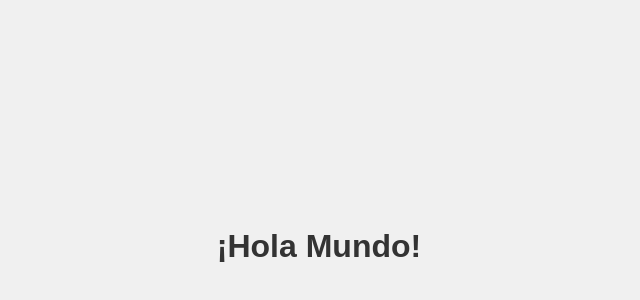
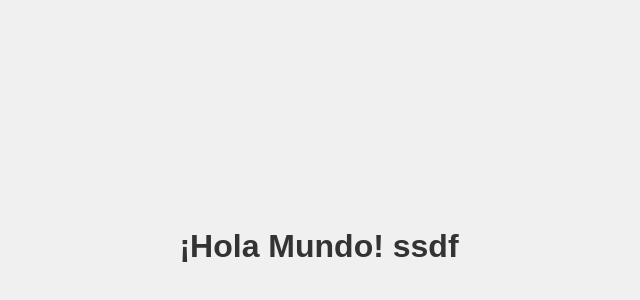
Before and after one commit to Fernandonov21/githook, a plain HTML site: page index.html in a window 1280 px wide. Shown: the part 154-454 px from the top of the page, without its empty margins (321-961 px from the left). Drawn offline with Linux system fonts and the light colour scheme.

Commit message:
feat: :art: asdd

```diff
--- a/index.html
+++ b/index.html
@@ -20,6 +20,6 @@
     </style>
 </head>
 <body>
-    <h1>¡Hola Mundo!</h1>
+    <h1>¡Hola Mundo! ssdf</h1>
 </body>
 </html>
```
